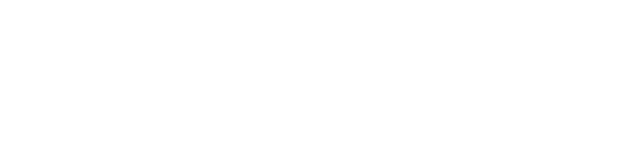
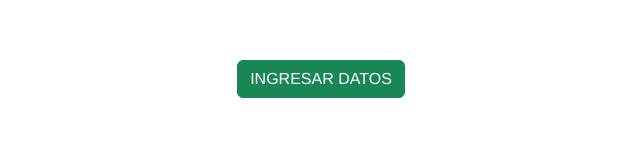
Before and after one commit to CarlosArosGit/studioGhibliProd, a plain HTML site: page index.html in a window 1280 px wide. Shown: the whole page, without its empty margins (319-959 px from the left). Drawn offline with nearby package versions, Linux system fonts and the light colour scheme; the site is published under a folder, as on GitHub Pages, so addresses that start at the root find nothing.

Commit message:
Add project2

```diff
--- a/index.html
+++ b/index.html
@@ -1 +1 @@
-<!doctype html><html lang=""><head><meta charset="utf-8"><meta http-equiv="X-UA-Compatible" content="IE=edge"><meta name="viewport" content="width=device-width,initial-scale=1"><link rel="icon" href="/favicon.ico"><title>studio_ghibli</title><link href="https://cdn.jsdelivr.net/npm/bootstrap@5.3.0/dist/css/bootstrap.min.css" rel="stylesheet" integrity="sha384-9ndCyUaIbzAi2FUVXJi0CjmCapSmO7SnpJef0486qhLnuZ2cdeRhO02iuK6FUUVM" crossorigin="anonymous"><script src="https://cdn.jsdelivr.net/npm/bootstrap@5.3.0/dist/js/bootstrap.bundle.min.js" integrity="sha384-geWF76RCwLtnZ8qwWowPQNguL3RmwHVBC9FhGdlKrxdiJJigb/j/68SIy3Te4Bkz" crossorigin="anonymous"></script><script defer="defer" src="/js/chunk-vendors.e66b133f.js"></script><script defer="defer" src="/js/app.6abfef91.js"></script><link href="/css/app.a0d60b93.css" rel="stylesheet"></head><body><noscript><strong>We're sorry but studio_ghibli doesn't work properly without JavaScript enabled. Please enable it to continue.</strong></noscript><div id="app"></div><script src="https://cdn.jsdelivr.net/npm/@popperjs/core@2.11.8/dist/umd/popper.min.js" integrity="sha384-I7E8VVD/ismYTF4hNIPjVp/Zjvgyol6VFvRkX/vR+Vc4jQkC+hVqc2pM8ODewa9r" crossorigin="anonymous"></script><script src="https://cdn.jsdelivr.net/npm/bootstrap@5.3.0/dist/js/bootstrap.min.js" integrity="sha384-fbbOQedDUMZZ5KreZpsbe1LCZPVmfTnH7ois6mU1QK+m14rQ1l2bGBq41eYeM/fS" crossorigin="anonymous"></script></body></html>
+<!doctype html><html lang=""><head><meta charset="utf-8"><meta http-equiv="X-UA-Compatible" content="IE=edge"><meta name="viewport" content="width=device-width,initial-scale=1"><link rel="icon" href="./favicon.ico"><title>studio_ghibli</title><link href="https://cdn.jsdelivr.net/npm/bootstrap@5.3.0/dist/css/bootstrap.min.css" rel="stylesheet" integrity="sha384-9ndCyUaIbzAi2FUVXJi0CjmCapSmO7SnpJef0486qhLnuZ2cdeRhO02iuK6FUUVM" crossorigin="anonymous"><script src="https://cdn.jsdelivr.net/npm/bootstrap@5.3.0/dist/js/bootstrap.bundle.min.js" integrity="sha384-geWF76RCwLtnZ8qwWowPQNguL3RmwHVBC9FhGdlKrxdiJJigb/j/68SIy3Te4Bkz" crossorigin="anonymous"></script><script defer="defer" src="./js/chunk-vendors.e66b133f.js"></script><script defer="defer" src="./js/app.6abfef91.js"></script><link href="./css/app.a0d60b93.css" rel="stylesheet"></head><body><noscript><strong>We're sorry but studio_ghibli doesn't work properly without JavaScript enabled. Please enable it to continue.</strong></noscript><div id="app"></div><script src="https://cdn.jsdelivr.net/npm/@popperjs/core@2.11.8/dist/umd/popper.min.js" integrity="sha384-I7E8VVD/ismYTF4hNIPjVp/Zjvgyol6VFvRkX/vR+Vc4jQkC+hVqc2pM8ODewa9r" crossorigin="anonymous"></script><script src="https://cdn.jsdelivr.net/npm/bootstrap@5.3.0/dist/js/bootstrap.min.js" integrity="sha384-fbbOQedDUMZZ5KreZpsbe1LCZPVmfTnH7ois6mU1QK+m14rQ1l2bGBq41eYeM/fS" crossorigin="anonymous"></script></body></html>
```
